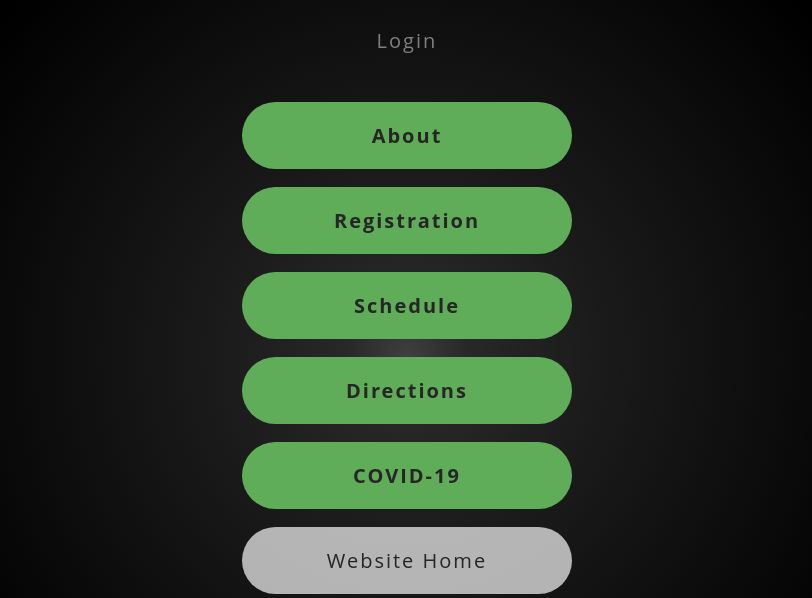
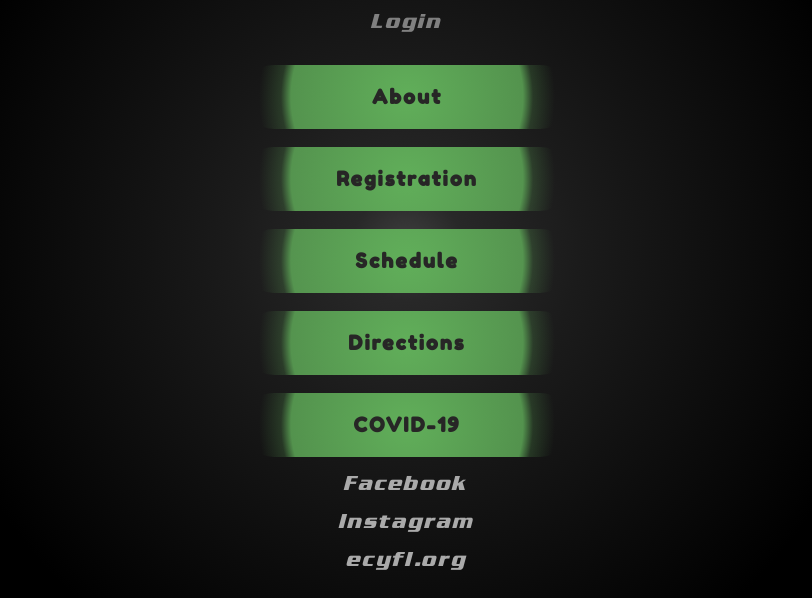
Before and after one commit to ecyfl/ecyfl.github.io, a plain HTML site: page index.html in a window 1280 px wide. Shown: the part 202-800 px from the top of the page, without its empty margins (233-1045 px from the left). Drawn offline with Linux system fonts and the light colour scheme.

Commit message:
link fading and fonts

```diff
--- a/index.html
+++ b/index.html
@@ -14,7 +14,7 @@
     <img src="assets/logo.png" alt="profile picture" class="logo">
 
     <!-- Profile name-->
-    <div class="header-text"><a class="header-text" href="https://www.leagueathletics.com/CPanel/Password.asp?org=ecyfl.org">Login</a></div>
+    <a class="login" href="https://www.leagueathletics.com/CPanel/Password.asp?org=ecyfl.org">Login</a></div>
 
     <!-- Links-->
         <a href="about.html" class="links">About</a>
@@ -23,9 +23,9 @@
         <a href="https://www.google.com/maps/dir/42.552166,-70.9336997/pingree+school/@42.5954695,-70.9792365,12z/data=!3m1!4b1!4m9!4m8!1m1!4e1!1m5!1m1!1s0x89e319ea68324409:0xd077c1afa71b2096!2m2!1d-70.880946!2d42.63862" class="links">Directions</a>
         <a href="http://www.ecyfl.org/Page.asp?n=159444&org=ECYFL%2EORG" class="links">COVID-19</a>
 
-        <a href="https://ecyfl.org/" class="socials">Website Home</a>
-        <a href="https://www.facebook.com/ecyflfutsal" class="socials">Facebook</a>
-        <a href="https://www.instagram.com/ecyfl/" class="socials">Instagram</a>
+        <p><a href="https://www.facebook.com/ecyflfutsal" class="socials">Facebook</a></p>
+        <p><a href="https://www.instagram.com/ecyfl/" class="socials">Instagram</a></p>
+        <p><a href="https://ecyfl.org/" class="socials">ecyfl.org</a></p>
 
     <div class="bottom-text">
         <p>Contact us at</p>
--- a/styles.css
+++ b/styles.css
@@ -1,14 +1,32 @@
+@font-face {
+    font-family: 'About';
+    src: url(assets/fonts/BubblegumSans-Regular.ttf);
+}
+@font-face {
+    font-family: 'Registration';
+    src: url(assets/fonts/Matamata-Bold.otf dingbats.ttf);
+}
+@font-face {
+    font-family: 'body';
+    src: url(assets/fonts/entsani.ttf);
+}
+@font-face {
+    font-family: 'links';
+    src: url(assets/Fonts/FredokaOne-Regular.ttf);
+}
+@font-face {
+    font-family: 'COVID-19';
+    src: url(assets/fonts/entsans.ttf);
+}
+
 body {
     background: rgb(63,63,63);
     background: radial-gradient(circle, rgba(63,63,63,1) 0%, rgba(40,40,40,1) 7%, rgba(27,27,27,1) 22%, rgba(0,0,0,1) 62%);
     color: #fff;
-    font-family: 'Open Sans', sans-serif;
+    font-family: 'body';
+    text-align: center;
     font-size: 15px;
     letter-spacing: 2px;
-}
-
-h2 {
-    text-align: center;
 }
 
 img {
@@ -26,15 +44,20 @@ img {
     max-width: 200px;
   }
 
-.header-text {
-    text-align: center;
+.login {
+    line-height: 250%;
     font-size: 20px;
-    padding: 30px;
     text-decoration: none;
     color: gray;
+    transition: color 200ms;
   }
+.login:hover {
+    color: rgb(255, 255, 255);
+}
+
 
 .links {
+    font-family: 'links';
     text-align: center;
     font-size: 20px;
     font-weight: bolder;
@@ -48,44 +71,37 @@ img {
     margin-right: auto;
     border-radius: 40px;
     color: rgb(39, 38, 38);
-    transition: color 250ms;
+    transition: color 1s;
     text-decoration: none;
-    background-color: rgb(96, 173, 89);
+    background: rgb(96,173,89);
+    background: radial-gradient(circle, rgba(96,173,89,1) 4%, rgba(96,173,89,0.8240429961046919) 69%, rgba(96,173,89,0.22460322019432777) 75%, rgba(96,173,89,0) 88%);
   }
 
 .socials {
     text-align: center;
     font-size: 20px;
-    margin-top: 18px;
-    padding: 20px;
-    /* border: 1px solid rgb(255, 255, 255);
-    border-width: 2px; */
-    width: 290px;
-    display: block;
-    margin-left: auto;
-    margin-right: auto;
-    border-radius: 40px;
-    color: rgb(39, 38, 38);
-    transition: color 250ms;
+    color: rgb(170, 170, 170);
+    transition: color 200ms;
     text-decoration: none;
-    background-color: rgba(255, 255, 255, 0.68);
 }
 
 .links:hover {
-    color: #000;
-    background: rgb(76, 138, 71);
+    color: rgb(255, 255, 255);
+    background: rgba(0, 0, 0, 0);
+    /* background: rgb(96,173,89); */
+    /* background: radial-gradient(circle, rgba(96,173,89,1) 4%, rgba(61, 116, 56, 0.824) 69%, rgba(96,173,89,0.22460322019432777) 75%, rgba(96,173,89,0) 88%);  */
 }
 
 .socials:hover {
-    color: #000;
-    background: rgba(255, 255, 255, 0.623);
+    color: rgb(255, 255, 255);
 }
 
 .bottom-text {
+    line-height: 10px;
     padding-bottom: 20px;
     text-align: center;
     margin-top: 40px;
-    font-weight: bold;
+    /* font-weight: bold; */
 }
 
 p.bottom-text {
@@ -96,7 +112,11 @@ p.bottom-text {
 .email {
     text-decoration: none;
     font-size: 20px;
-    color: rgba(255, 255, 255);
+    color: rgb(96, 173, 89);
+    transition: color 200ms;
+}
+.login:hover {
+    color: rgb(255, 255, 255);
 }
 
 .footer {
```
Also changed, not shown: assets/Fonts/!DigitalGraphicLabs.html (added, +25 -0 lines), assets/Fonts/FredokaOne-Regular.ttf (added), assets/Fonts/entsani.ttf (added), 1 other file.
